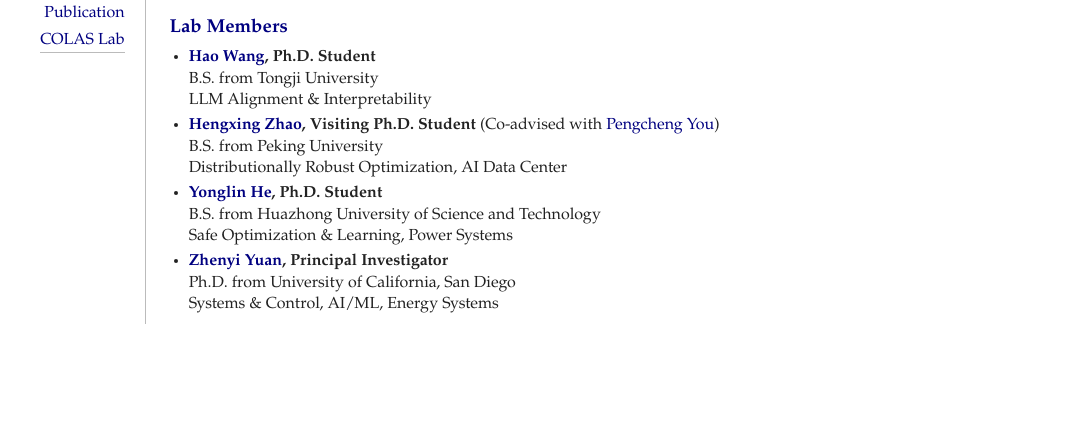
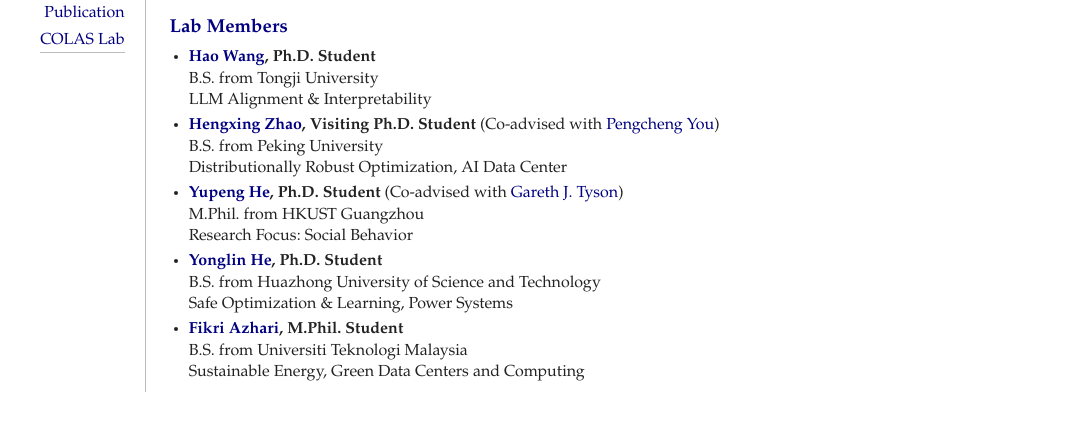
Before and after one commit to yuanzh21/yuanzh21.github.io, a plain HTML site: page team.html in a window 1280 px wide. Shown: the part 206-636 px from the top of the page, without its empty margins (125-1212 px from the left). Drawn offline with Linux system fonts and the light colour scheme.

Commit message:
Update team.html

```diff
--- a/team.html
+++ b/team.html
@@ -52,20 +52,21 @@ LLM Alignment & Interpretability
 B.S. from Peking University <br />
 Distributionally Robust Optimization, AI Data Center
   </li>
-<!-- <li>
+<li>
 <b> <a href="" target=&ldquo;blank&rdquo;>Yupeng He</a>, Ph.D. Student </b> (Co-advised with <a href="https://tysong.github.io/" target=&ldquo;blank&rdquo;>Gareth J. Tyson</a>) <br />
-  B.S. in Electrical Engineering from Huazhong UST <br />
+  M.Phil. from HKUST Guangzhou <br />
   Research Focus: Social Behavior
-    </li>-->
+</li>
 <li>
 <b> <a href="" target=&ldquo;blank&rdquo;>Yonglin He</a>, Ph.D. Student </b> <br />
 B.S. from Huazhong University of Science and Technology <br />
 Safe Optimization & Learning, Power Systems
   </li>
 <li>
-<b> <a href="https://yuanzh21.github.io/" target=&ldquo;blank&rdquo;>Zhenyi Yuan</a>, Principal Investigator </b> <br />
-Ph.D. from University of California, San Diego <br />
-Systems & Control, AI/ML, Energy Systems
+    <b> <a href="" target=&ldquo;blank&rdquo;>Fikri Azhari</a>, M.Phil. Student </b> <br />
+    B.S. from Universiti Teknologi Malaysia <br />
+    Sustainable Energy, Green Data Centers and Computing
+    </li>
 </li>
 </ul>
 
```
